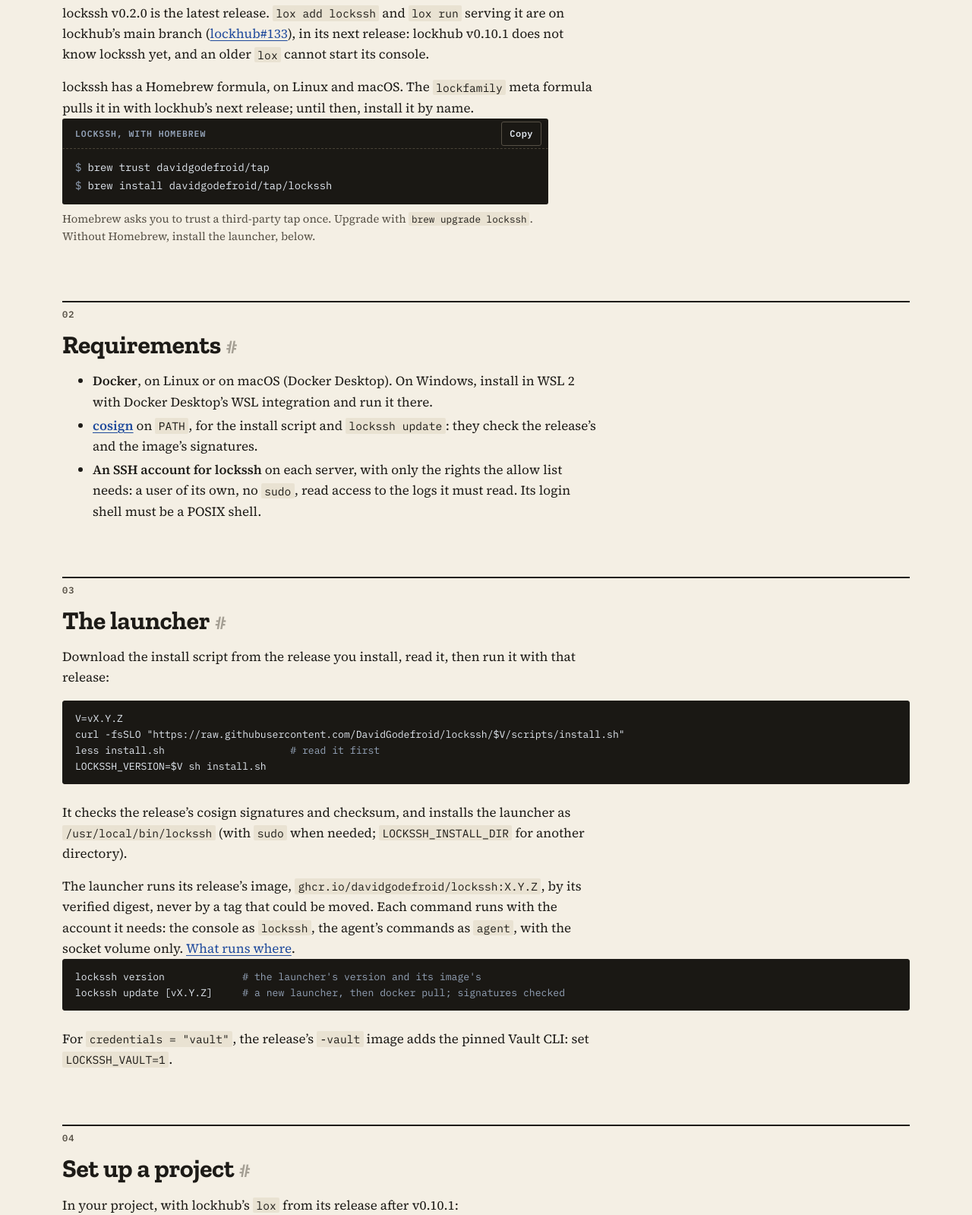
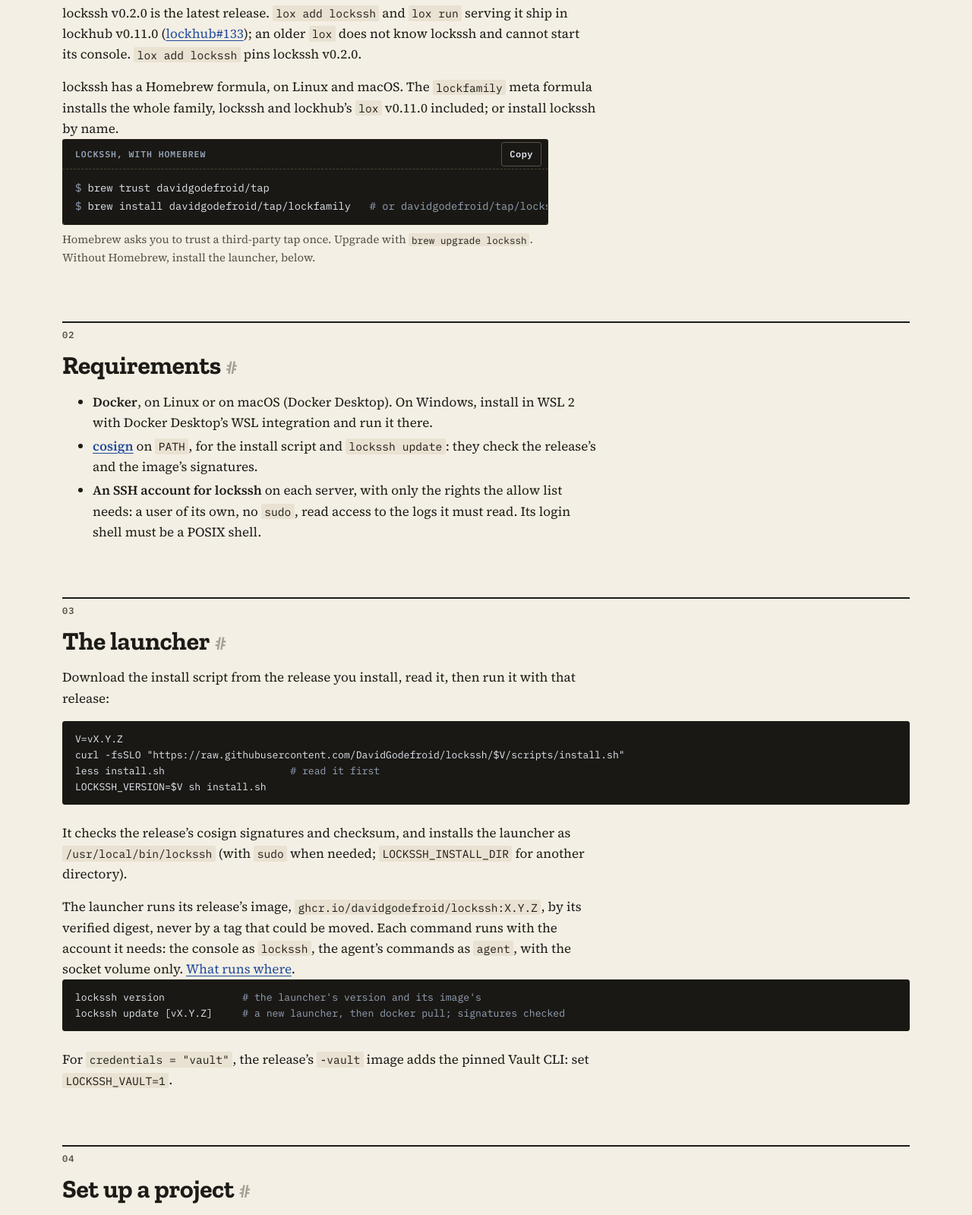
Before and after one commit to DavidGodefroid/lockssh, a plain HTML site: page site/install/index.html in a window 1280 px wide. Shown: the part 487-2086 px from the top of the page at 76% size. Drawn offline with Linux system fonts and the light colour scheme.

Commit message:
docs: lox v0.11.0 and the lockfamily meta formula ship lockssh (#30)
lockhub v0.11.0 is out and the tap's lockfamily meta formula now
depends on lockssh (homebrew-tap#9). Drop the "next release" and
"after v0.10.1" wording from the README, docs/ and site/, show
brew install davidgodefroid/tap/lockfamily, and say lox add lockssh
pins v0.2.0.

Co-authored-by: Claude Opus 5.5 <noreply@anthropic.com>

```diff
--- a/site/install/index.html
+++ b/site/install/index.html
@@ -63,13 +63,13 @@
 <section aria-labelledby="status">
   <h2 id="status">Where things stand</h2>
   <div class="prose">
-    <p>lockssh v0.2.0 is the latest release. <code>lox add lockssh</code> and <code>lox run</code> serving it are on lockhub’s main branch (<a href="https://github.com/DavidGodefroid/lockhub/issues/133">lockhub#133</a>), in its next release: lockhub v0.10.1 does not know lockssh yet, and an older <code>lox</code> cannot start its console.</p>
-    <p>lockssh has a Homebrew formula, on Linux and macOS. The <code>lockfamily</code> meta formula pulls it in with lockhub’s next release; until then, install it by name.</p>
+    <p>lockssh v0.2.0 is the latest release. <code>lox add lockssh</code> and <code>lox run</code> serving it ship in lockhub v0.11.0 (<a href="https://github.com/DavidGodefroid/lockhub/issues/133">lockhub#133</a>); an older <code>lox</code> does not know lockssh and cannot start its console. <code>lox add lockssh</code> pins lockssh v0.2.0.</p>
+    <p>lockssh has a Homebrew formula, on Linux and macOS. The <code>lockfamily</code> meta formula installs the whole family, lockssh and lockhub’s <code>lox</code> v0.11.0 included; or install lockssh by name.</p>
   </div>
   <div class="install">
     <div class="install-head"><span>lockssh, with Homebrew</span></div>
     <pre tabindex="0" aria-label="Install commands"><code><span class="cmd">brew trust davidgodefroid/tap</span>
-<span class="cmd">brew install davidgodefroid/tap/lockssh</span></code></pre>
+<span class="cmd">brew install davidgodefroid/tap/lockfamily</span>   <span class="cmt"># or davidgodefroid/tap/lockssh alone</span></code></pre>
     <p class="install-note">Homebrew asks you to trust a third-party tap once. Upgrade with <code>brew upgrade lockssh</code>. Without Homebrew, install the launcher, below.</p>
   </div>
 </section>
@@ -101,7 +101,7 @@ lockssh update [vX.Y.Z]     <span class="cmt"># a new launcher, then docker pull
 
 <section aria-labelledby="quick-start">
   <h2 id="quick-start">Set up a project</h2>
-  <p class="prose">In your project, with lockhub’s <code>lox</code> from its release after v0.10.1:</p>
+  <p class="prose">In your project, with lockhub’s <code>lox</code> v0.11.0 or later:</p>
   <pre tabindex="0" class="term"><code>lox init           <span class="cmt"># a lockfamily.yaml with the hub alone (once)</span>
 lox add lockssh    <span class="cmt"># host, port, login, key file, allow rules; never a secret</span>
 lox run            <span class="cmt"># in a terminal of its own: starts the console, serves the decisions</span></code></pre>
```
Also changed, not shown: site/faq/index.html (+1 -1 lines), site/index.html (+2 -2 lines), 3 other files.
